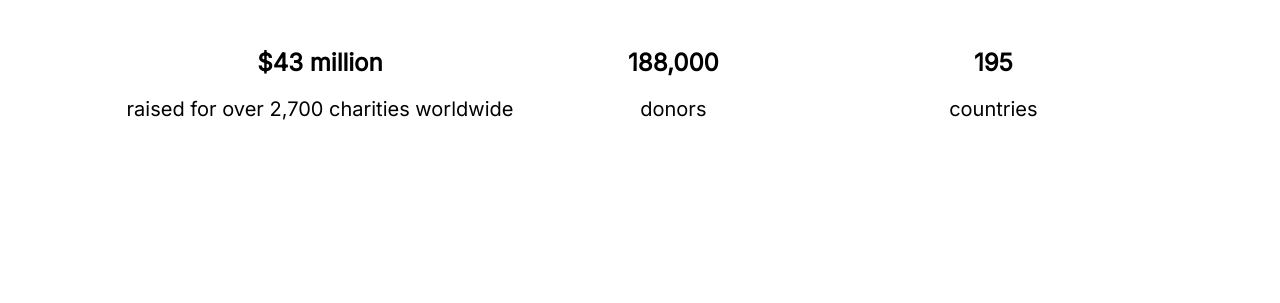
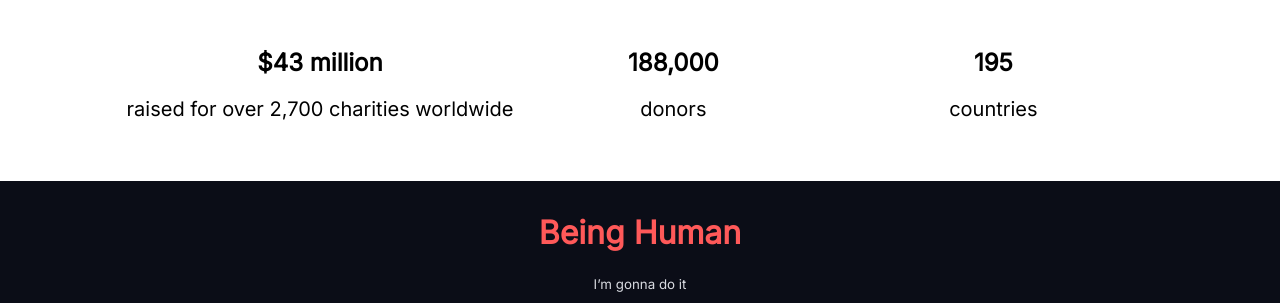
Before and after one commit to NomanSpeaks/donate-now, a plain HTML site: page index.html in a window 1280 px wide. Shown: the part 2707-3010 px from the top of the page. Before the commit the page ends 2888 px from the top, so only its background shows below. Drawn offline with Linux system fonts and the light colour scheme.

Commit message:
fifth commit

```diff
--- a/index.html
+++ b/index.html
@@ -94,5 +94,10 @@
             </div>
         </div>
     </section>
+    <footer>
+        <h1>Being Human</h1>
+        <small> I’m gonna do it</small>
+    </footer>
+
 </body>
 </html>
--- a/style.css
+++ b/style.css
@@ -147,3 +147,16 @@ p{
       padding:40px 200px;
       text-align: center;
   }
+  footer{
+    text-align: center;
+    background-color: #0B0D17;
+    padding-top: 10px;
+    padding-bottom: 10px;
+    margin: 0;
+}
+footer h1{
+    color: #FF5959;
+}
+footer small{
+    color: #D9DBE1;
+}
```
